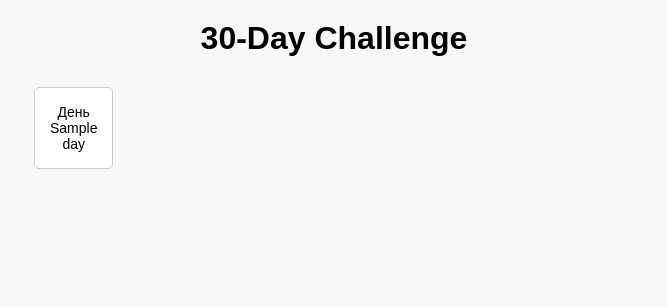
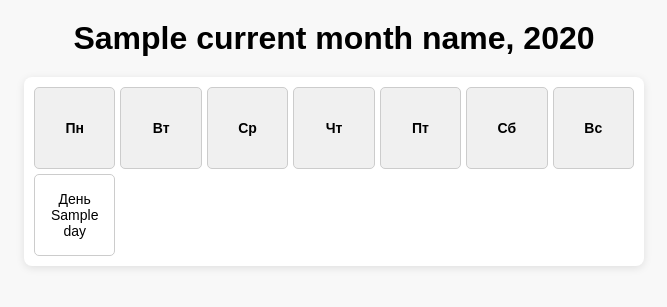
Before and after one commit to Yolshin195/english_learning_challenge, a Python web app: template templates/index.html.jinja2 in a window 1280 px wide. Shown: the top 307 px of the page, without its empty margins (306-973 px from the left). Run offline with Jinja, Linux system fonts and the light colour scheme; the template is opened without the code that fills it: most values are stand-ins (such as "Sample title", 1, 10 or a date in 2020); some libraries are stand-ins or nearby versions.

Commit message:
version 1.0.2

```diff
--- a/templates/index.html.jinja2
+++ b/templates/index.html.jinja2
@@ -18,14 +18,17 @@
         .calendar-container {
             display: grid;
             grid-template-columns: repeat(7, 1fr);
-            gap: 10px;
+            gap: 5px;
             justify-content: center;
             padding: 10px;
             max-width: 600px;
             margin: 0 auto;
+            background: white;
+            border-radius: 8px;
+            box-shadow: 0 2px 8px rgba(0, 0, 0, 0.1);
         }
 
-        .day {
+        .day, .empty-day, .weekday {
             display: flex;
             align-items: center;
             justify-content: center;
@@ -38,18 +41,46 @@
             font-size: 14px;
         }
 
+        .weekday {
+            font-weight: bold;
+            background-color: #f0f0f0;
+            cursor: default;
+        }
+
         .day.completed {
             background-color: lightgreen;
             color: #fff;
         }
+
+        .empty-day {
+            pointer-events: none;
+            background-color: transparent;
+            border: none;
+        }
+
         .day:hover {
             box-shadow: 0 2px 5px rgba(0, 0, 0, 0.2);
         }
     </style>
 </head>
 <body>
-    <h1>30-Day Challenge</h1>
-    <div class="calendar-container" id="days-container">
+    <h1>{{ current_month_name }}, {{ current_year }}</h1>
+    <div class="calendar-container" id="calendar">
+        <!-- Дни недели -->
+        <div class="weekday">Пн</div>
+        <div class="weekday">Вт</div>
+        <div class="weekday">Ср</div>
+        <div class="weekday">Чт</div>
+        <div class="weekday">Пт</div>
+        <div class="weekday">Сб</div>
+        <div class="weekday">Вс</div>
+
+        <!-- Пустые ячейки перед началом месяца -->
+        {% for _ in range(first_weekday_offset) %}
+            <div class="empty-day"></div>
+        {% endfor %}
+
+        <!-- Дни месяца -->
         {% for day in days %}
             {% include "day.html.jinja2" %}
         {% endfor %}
```
Also changed, not shown: app.py (+16 -3 lines).
